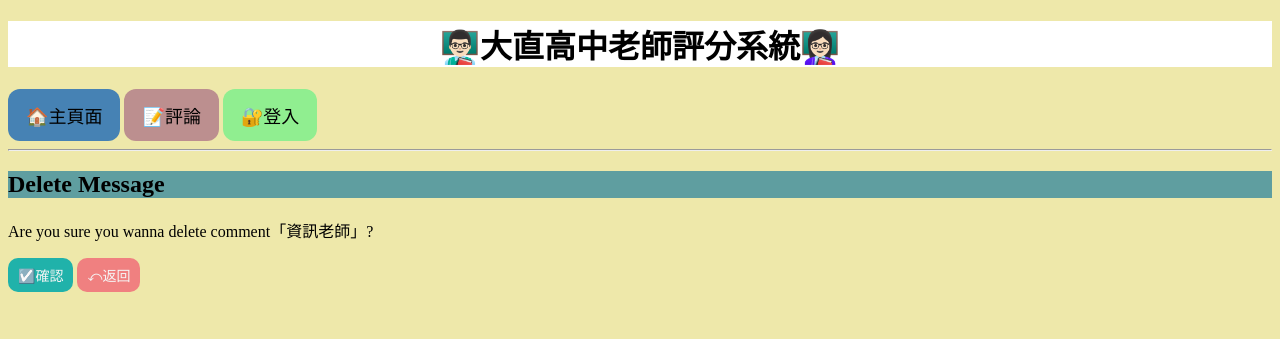
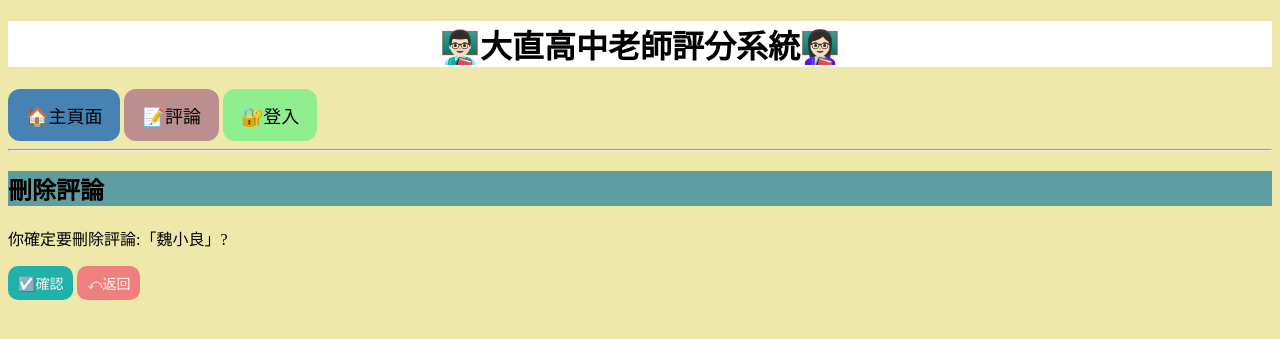
Before and after one commit to johnnykai/johnny-kai, a Django app: page /message/11/delete/ in a window 1280 px wide. Shown: the top 339 px of the page. Run offline with Django 4.2, Linux system fonts and the light colour scheme; data comes from the database, SQL or seed files in the repository; both versions use the stored data as it was after the commit.

Commit message:
project finish

```diff
--- a/TVS/TVS/settings.py
+++ b/TVS/TVS/settings.py
@@ -105,7 +105,7 @@ AUTH_PASSWORD_VALIDATORS = [
 # Internationalization
 # https://docs.djangoproject.com/en/4.1/topics/i18n/
 
-LANGUAGE_CODE = 'en-us'
+LANGUAGE_CODE = 'zh-hant'
 
 TIME_ZONE = 'Asia/Taipei'
 
--- a/TVS/expenses/models.py
+++ b/TVS/expenses/models.py
@@ -12,7 +12,7 @@ class Expense(models.Model):
     )
 
     target = models.IntegerField('Target', default=0)
-    score = models.IntegerField('Score', default=0, choices=CATE_CHOICES)
+    score = models.IntegerField('分數', default=0, choices=CATE_CHOICES)
 
     def __str__(self):
         return self.score
--- a/TVS/expenses/templates/expense_form.html
+++ b/TVS/expenses/templates/expense_form.html
@@ -8,9 +8,9 @@
         {{form.as_table}}
     </table>
 
-    <input type="submit" value="☑️Confirm" class = button7>
+    <input type="submit" value="☑️確認" class = button7>
 
-    <a href = "/message/create/" class = button6>⤺Back</a>
+    <a href = "/message/create/" class = button6>⤺返回</a>
 </form>
 
 <img src= "https://www.pngkey.com/png/full/932-9329312_free-png-download-men-pointing-left-png-images.png" width = "200px" height = "200px" alt = "The graphic might still in sleep.🛌" object-position = center>
--- a/TVS/web/models.py
+++ b/TVS/web/models.py
@@ -6,7 +6,7 @@ class Message(models.Model):
     user = models.CharField("老師名字", max_length = 20)
     subject = models.CharField("專業", max_length = 10)
     content = models.TextField("評論")
-    publication_date = models.DateTimeField("Time",auto_now_add=True)
+    publication_date = models.DateTimeField("時間",auto_now_add=True)
 
     def __str__(self):
         return self.subject
--- a/TVS/web/templates/registration/logged_out.html
+++ b/TVS/web/templates/registration/logged_out.html
@@ -2,8 +2,8 @@
 
 {% block content %}
 
-<p>You are logged out!</p>
+<p>你已登出!</p>
 
 <a href="{% url 'login' %}" class = button7>🖥重新登入</a>
-<a href="/" class =button5>🏠Home</a>
+<a href="/" class =button5>🏠主頁面</a>
 {% endblock content %}
--- a/TVS/web/templates/web/message_confirm_delete.html
+++ b/TVS/web/templates/web/message_confirm_delete.html
@@ -1,8 +1,8 @@
 {% extends "base.html" %}
 
 {% block content %}
-<h2>Delete Message</h2>
-<p>Are you sure you wanna delete comment「{{object}}」?</p>
+<h2>刪除評論</h2>
+<p>你確定要刪除評論:「{{message.user}}」?</p>
 <form action="" method="post">
     {% csrf_token %}
     <input type="submit" action="" value="☑️確認" class = button7>
--- a/TVS/web/templates/web/message_list.html
+++ b/TVS/web/templates/web/message_list.html
@@ -15,7 +15,7 @@
 
         {% endif %}
         |
-        Average Score: {{ message.score }}
+        平均分數: {{ message.score }}
 
         |
 
--- a/TVS/web/views.py
+++ b/TVS/web/views.py
@@ -19,7 +19,7 @@ class MessageList(ListView):
                     score += exp.score
                 msg.score = round(score / len(expense_list), 1)
             else:
-                msg.score = "No one has commented🥸"
+                msg.score = "尚未有人評分"
 
             #msg.expense_form = Expense.objects.filter(target=msg.id)
 
```
Also changed, not shown: TVS/db.sqlite3, TVS/expenses/migrations/0003_alter_expense_score.py (added), TVS/web/migrations/0003_alter_message_publication_date.py (added).
